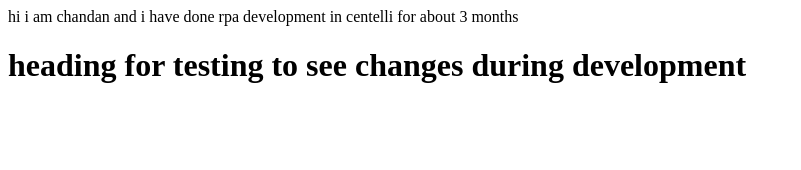
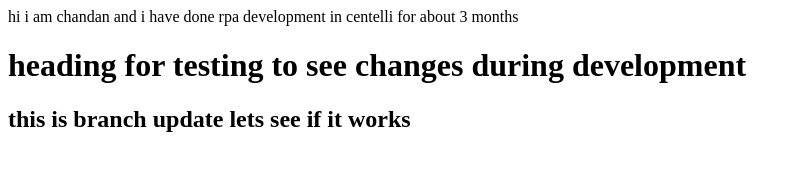
Before and after one commit to chandan-01/student-name-site, a plain HTML site: page index.html in a window 1280 px wide. Shown: the whole page, without its empty margins (0-801 px from the left). Drawn offline with Linux system fonts and the light colour scheme.

Commit message:
Update index.html

```diff
--- a/index.html
+++ b/index.html
@@ -9,5 +9,6 @@
 <body>
     hi i am chandan and i have done rpa development in centelli for about 3 months
     <h1>heading for testing to see changes during development</h1>
+    <h2>this is branch update lets see if it works</h2>
 </body>
 </html>
```
